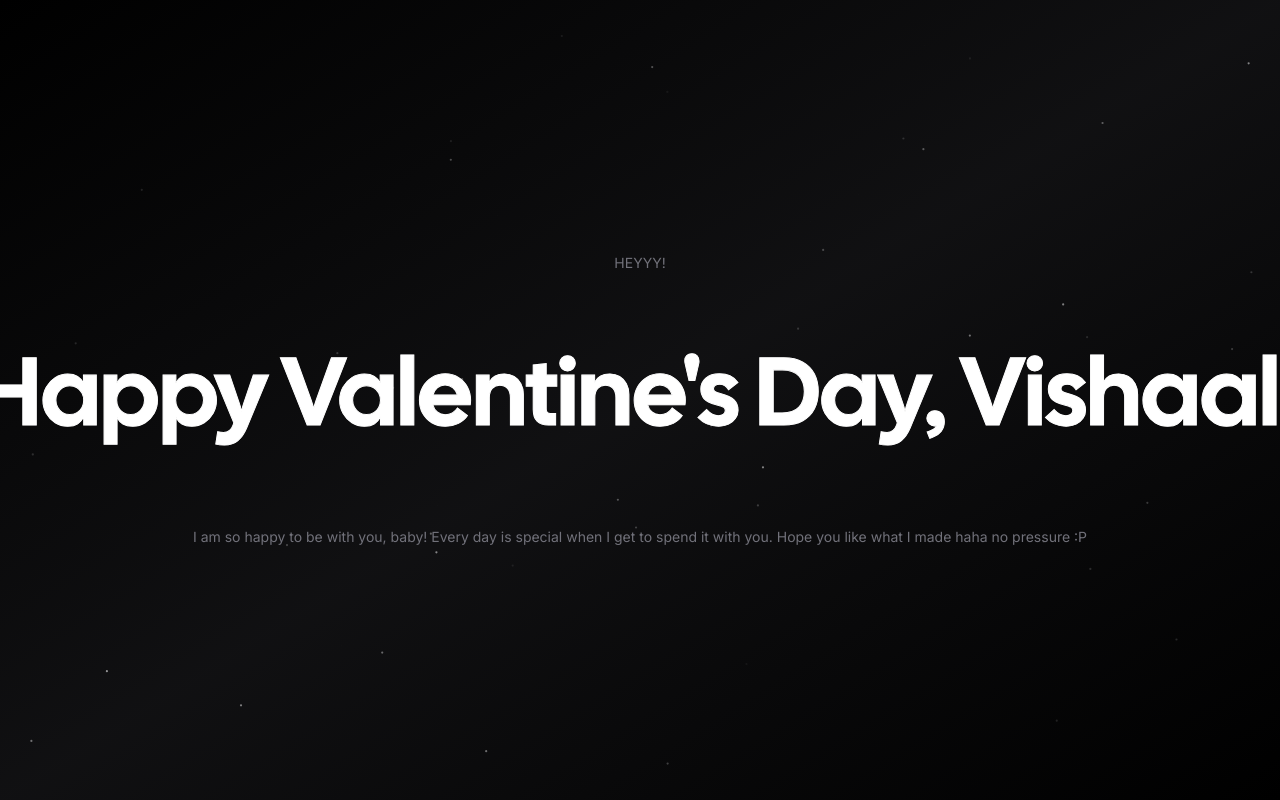
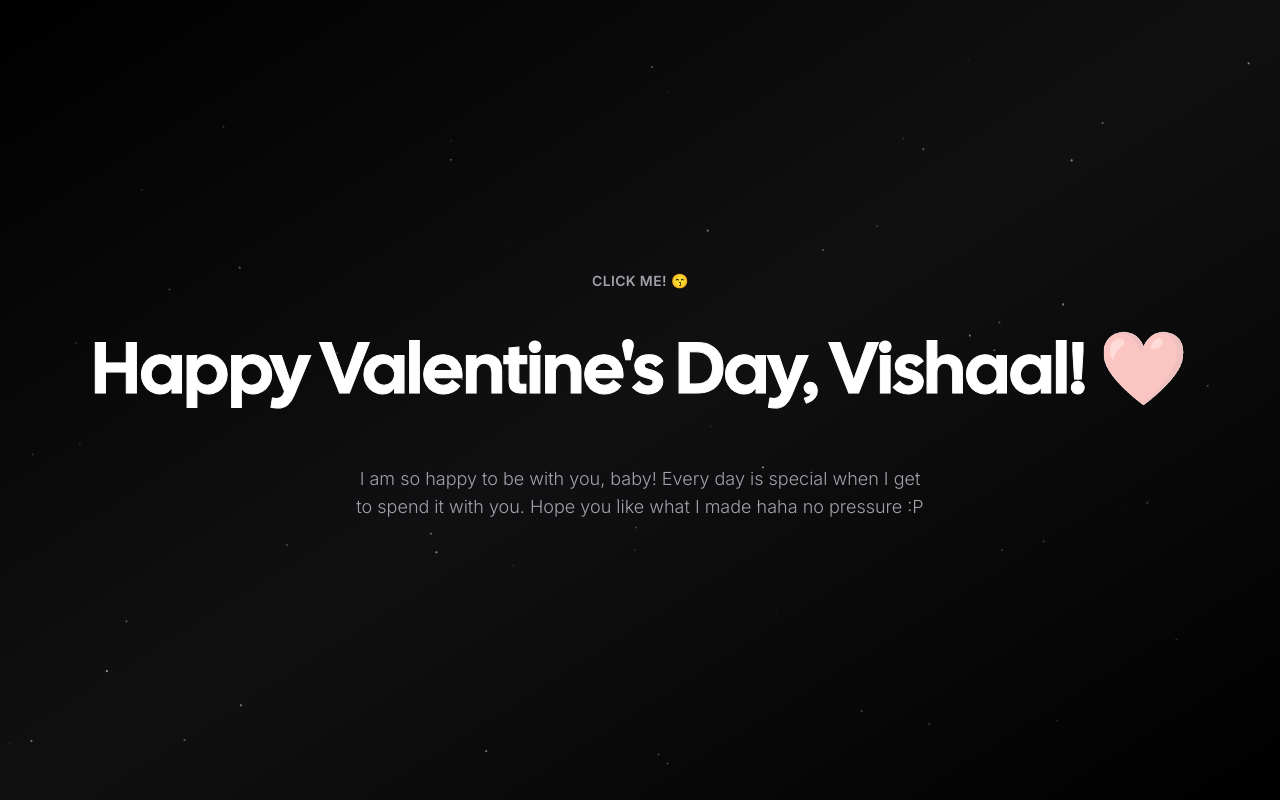
Before and after one commit to priyanka-murugan/hvd_website, a Next.js app: page / in a window 1280 px wide. Built offline with nearby package versions, Linux system fonts and the light colour scheme; no server answers; what tailwindcss-debug-screens would draw is missing.

Commit message:
first page updates

```diff
--- a/app/page.tsx
+++ b/app/page.tsx
@@ -3,42 +3,52 @@
 import Particles from "./components/particles";
 
 const navigation = [
-  { name: "HEYYY!", href: "/projects" },
-  // { name: "Contact", href: "/contact" },
+  { name: "Click me! 😙", href: "/projects" },
 ];
 
 export default function Home() {
   return (
-    <div className="flex flex-col items-center justify-center w-screen h-screen overflow-hidden bg-gradient-to-tl from-black via-zinc-600/20 to-black">
-      <nav className="my-16 animate-fade-in">
-        <ul className="flex items-center justify-center gap-4">
+    <div className="flex flex-col items-center justify-center w-screen h-screen overflow-hidden bg-gradient-to-tl from-black via-zinc-600/20 to-black relative">
+
+      {/* Top Navigation */}
+      <nav className="my-8 animate-fade-in">
+        <ul className="flex items-center justify-center gap-6">
           {navigation.map((item) => (
             <Link
               key={item.href}
               href={item.href}
-              className="text-sm duration-500 text-zinc-500 hover:text-zinc-300"
+              className="text-sm font-semibold tracking-wide uppercase duration-500 text-zinc-400 hover:text-zinc-200"
             >
               {item.name}
             </Link>
           ))}
         </ul>
       </nav>
-      <div className="hidden w-screen h-px animate-glow md:block animate-fade-left bg-gradient-to-r from-zinc-300/0 via-zinc-300/50 to-zinc-300/0" />
+
+      {/* Animated Glow Line */}
+      <div className="hidden w-screen h-px animate-glow md:block animate-fade-left bg-gradient-to-r from-transparent via-zinc-300/50 to-transparent" />
+
+      {/* Background Particles Effect */}
       <Particles
         className="absolute inset-0 -z-10 animate-fade-in"
-        quantity={100}
+        quantity={120}
       />
-      <h1 className="py-3.5 px-0.5 z-10 text-4xl text-transparent duration-1000 bg-white cursor-default text-edge-outline animate-title font-display sm:text-4xl md:text-8xl whitespace-nowrap bg-clip-text ">
-        Happy Valentine's Day, Vishaal!
+
+      {/* Main Heading with Glow Effect */}
+      <h1 className="py-3.5 px-1 z-10 text-4xl sm:text-5xl md:text-7xl text-transparent duration-1000 bg-white cursor-default text-edge-outline animate-title font-display bg-clip-text whitespace-nowrap glow">
+        Happy Valentine's Day, Vishaal! ❤️
       </h1>
 
-      <div className="hidden w-screen h-px animate-glow md:block animate-fade-right bg-gradient-to-r from-zinc-300/0 via-zinc-300/50 to-zinc-300/0" />
-      <div className="my-16 text-center animate-fade-in">
-        <h2 className="text-sm text-zinc-500 ">
-          I am so happy to be with you, baby! Every day is special when I get to spend it with you. Hope you like what I made haha no pressure :P
+      {/* Another Glow Line */}
+      <div className="hidden w-screen h-px animate-glow md:block animate-fade-right bg-gradient-to-r from-transparent via-zinc-300/50 to-transparent" />
+
+      {/* Heartfelt Message */}
+      <div className="my-10 text-center animate-fade-in">
+        <h2 className="text-base sm:text-lg text-zinc-400 font-light leading-relaxed max-w-xl mx-auto">
+        I am so happy to be with you, baby! Every day is special when I get to spend it with you. Hope you like what I made haha no pressure :P
         </h2>
       </div>
+
     </div>
   );
-
 }
```
